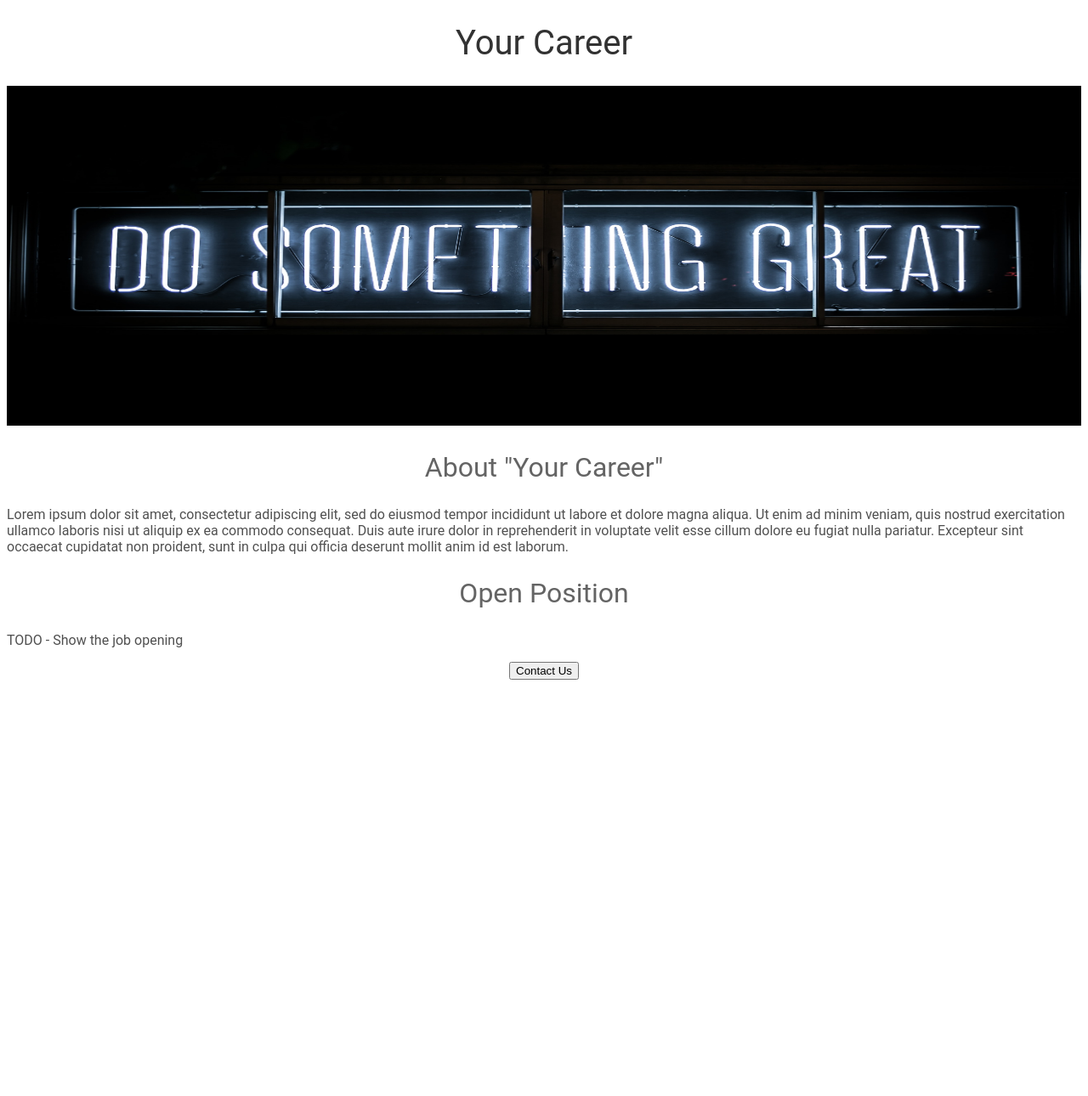
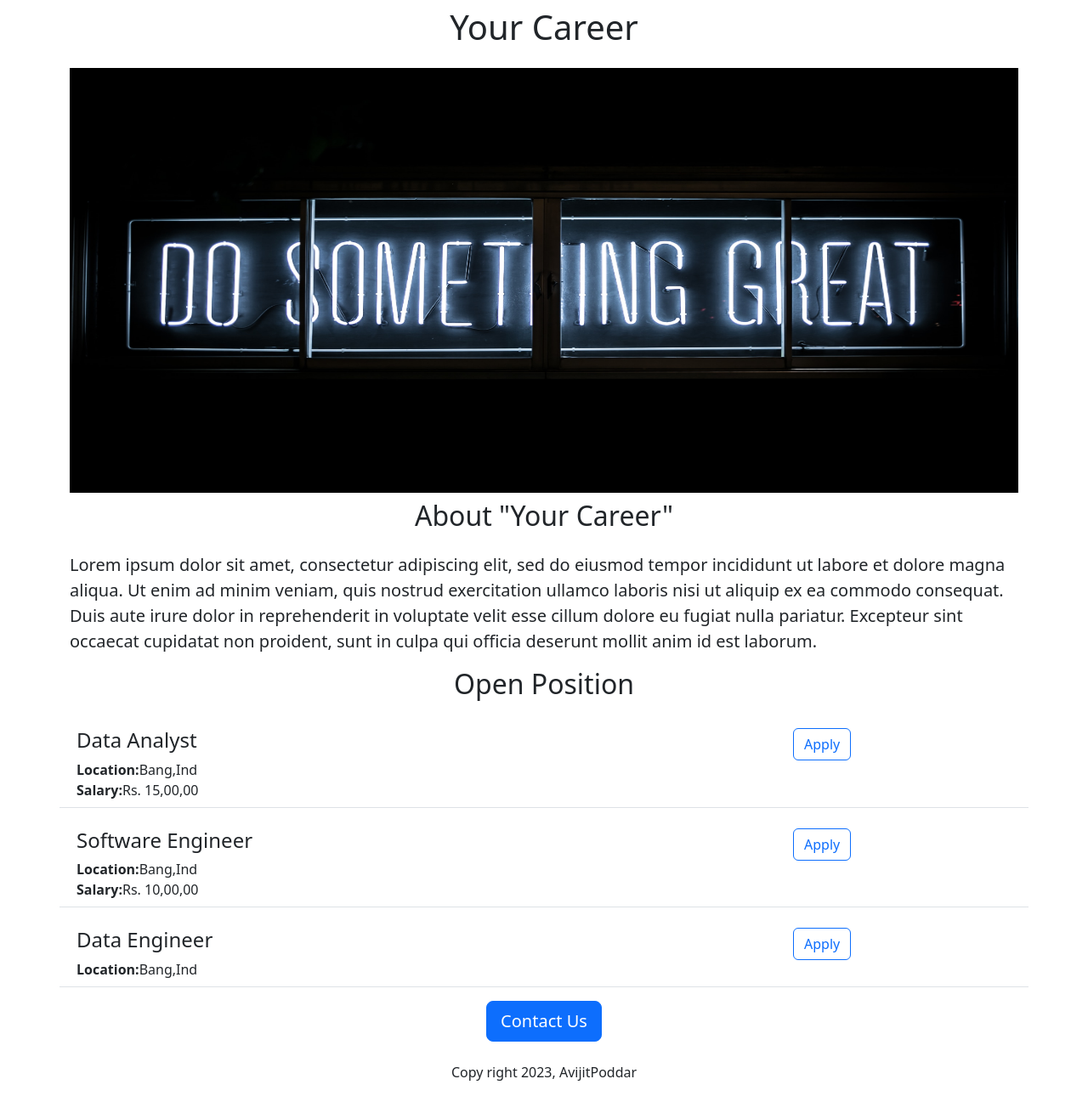
Before and after one commit to itisavijit/my-careear-website, a Flask app: page / in a window 1280 px wide. Shown: the whole page at 85% size. Before the commit the page ends 800 px from the top, so only its background shows below. Run offline with Flask 3, Linux system fonts and the light colour scheme.

Commit message:
Added dynamic data and api route

```diff
--- a/app.py
+++ b/app.py
@@ -1,11 +1,32 @@
-from flask import Flask, render_template
+from flask import Flask, render_template, jsonify
 
 app = Flask(__name__)
+
+JOBS = [{
+  'id': 1,
+  'tittle': 'Data Analyst',
+  'location': 'Bang,Ind',
+  'salary': 'Rs. 15,00,00'
+}, {
+  'id': 2,
+  'tittle': 'Software Engineer',
+  'location': 'Bang,Ind',
+  'salary': 'Rs. 10,00,00'
+}, {
+  'id': 3,
+  'tittle': 'Data Engineer',
+  'location': 'Bang,Ind'
+}]
 
 
 @app.route("/")
 def hello_my_careear():
-  return render_template('home.html')
+  return render_template('home.html', jobs=JOBS)
+
+
+@app.route("/api/jobs")
+def list_jobs():
+  return jsonify(JOBS)
 
 
 if __name__ == '__main__':
--- a/templates/home.html
+++ b/templates/home.html
@@ -1,53 +1,40 @@
 <!DOCTYPE html>
 <html>
 <head>
-    <title>Document</title>
+    <meta charset="utf-8">
+    <meta name="viewport" content="width=device-width, initial-scale=1">
+    <link href="https://cdn.jsdelivr.net/npm/bootstrap@5.3.0/dist/css/bootstrap.min.css" rel="stylesheet" integrity="sha384-9ndCyUaIbzAi2FUVXJi0CjmCapSmO7SnpJef0486qhLnuZ2cdeRhO02iuK6FUUVM" crossorigin="anonymous">
     <style>
-      /*styling using the tag level */
-      h1 {
-        font-size: 40px;
-        font-family: Roboto;
-        font-weight: normal;
-        color: rgb(50, 50, 50);
-        text-align: center;
-      }
-      /*styling using the id name */
       #bannar{
-        height: 400px;
+        height: 500px;
         width: 100%;
-        object-fit: covcover     }
-      h2 {
-        font-size: 32px;
-        font-family: Roboto;
-        font-weight: normal;
-        color: rgb(100, 100, 100);
-        text-align: center;
-      }
-      /*styling using the class name */
-      .bodytype{
-        font-family: Roboto;
-        color: rgb(80, 80, 80);
-      }
-      #container{
-        max-width: 720px;
-        margin: 0 auto 0 auto;
+        object-fit: covcover
       }
     </style>
+
+    <title>Your Career</title>
 </head>
   <body>
-    <dev id= "container">
-        <h1>Your Career</h1>
-        <img id= "bannar" src="static/banner.jpg" >
-        <h2>About "Your Career"</h2>
-        <p class= "bodytype">
+    <div class="container">
+        <h1 class="text-center mt-2 mb-4">Your Career</h1>
+        <img class="img-fluid" id= "bannar" src="static/banner.jpg" >
+        <h2 class="text-center mt-2 mb-4">About "Your Career"</h2>
+        <p class="lead">
           Lorem ipsum dolor sit amet, consectetur adipiscing elit, sed do eiusmod tempor incididunt ut labore et dolore magna aliqua. Ut enim ad minim veniam, quis nostrud exercitation ullamco laboris nisi ut aliquip ex ea commodo consequat. Duis aute irure dolor in reprehenderit in voluptate velit esse cillum dolore eu fugiat nulla pariatur. Excepteur sint occaecat cupidatat non proident, sunt in culpa qui officia deserunt mollit anim id est laborum.
         </p>
-        <h2>Open Position</h2>
-        <P class= "bodytype">TODO - Show the job opening </P>
+        <h2 class="text-center mt-2 mb-4">Open Position</h2>
+        <div>
+          <!--This is not HTML or CSS, it is provided by FlASK called Tempalting Syntax-->
+          <!--Using for inserting dynamic data into HTML,CSS-->
+          {% for job in jobs %}
+            {% include 'jobitem.html' %}
+          {% endfor %}
+        </div>
         <!--styling using the div tag level-->
-        <div style = "text-align:center;">
-        <button>Contact Us</button>
+        <div class="text-center">
+        <button class="btn btn-primary btn-lg">Contact Us</button>
+        <p class="mt-4">Copy right 2023, AvijitPoddar</p>
         </div>
-    </dev>
+    </div>
   </body>
 </html>
--- /dev/null
+++ b/templates/jobitem.html
@@ -0,0 +1,16 @@
+ <div class="border-bottom row" style="margin-bottom:16px; padding:8px;">
+  <div class="col-9">
+    <h4>{{job['tittle']}}</h4>
+       <div>
+        <b>Location:</b>{{job['location']}}
+      </div>
+     {% if 'salary' in job %}
+      <div>
+        <b>Salary:</b>{{job['salary']}}
+      </div>
+     {% endif %}
+  </div>
+  <div class="col-3">
+    <button type="button" class="btn btn-outline-primary"> Apply </button>
+  </div>
+</div>
```
